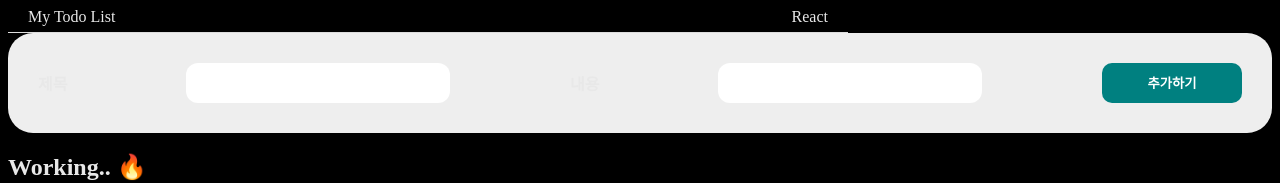
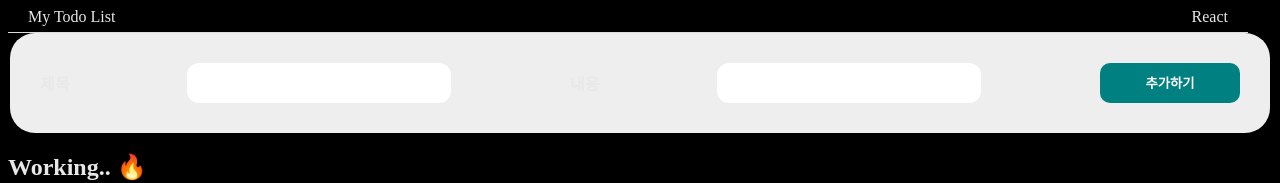
Before and after one commit to Kang-Gyeongwon/todo-pair, a React (Create React App) app: page / in a window 1280 px wide. Shown: the top 183 px of the page. Built offline with nearby package versions, Linux system fonts and the light colour scheme; a web font is replaced by a local one.

Commit message:
chore: style 중

```diff
--- a/src/components/home/Header/styled.js
+++ b/src/components/home/Header/styled.js
@@ -1,7 +1,7 @@
 import { styled } from "styled-components";
 
 export const Headline = styled.div`
-  width: 100vh;
+  width: 1200px;
   margin: 0;
   padding: 0 20px 5.75px;
   display: flex;
@@ -13,12 +13,13 @@ export const Headline = styled.div`
 `;
 
 export const InputBox = styled.div`
+  width: 1200px;
   background-color: #eee;
   border-radius: 25px;
   display: flex;
   align-items: center;
   flex-direction: row;
-  justify-content:  space-between;
+  justify-content: space-between;
   margin: 0 auto;
   padding: 30px;
 `;
--- a/src/pages/home/home.js
+++ b/src/pages/home/home.js
@@ -19,7 +19,7 @@ const HomePage = () => {
   };
   return (
     <HomeBox>
-      <Header onAddTodo={handleAddTodo} />
+      <Header style={{ margin: "auto" }} onAddTodo={handleAddTodo} />
       <ToDoList
         todos={todos}
         onRemoveTodo={handleRemoveTodo}
--- a/src/pages/home/style.js
+++ b/src/pages/home/style.js
@@ -3,6 +3,6 @@ import { styled } from "styled-components";
 export const HomeBox = styled.div`
   width: 1200px;
   height: 800px;
-  display: flex;
   box-sizing: border-box;
+  margin: auto;
 `;
```
